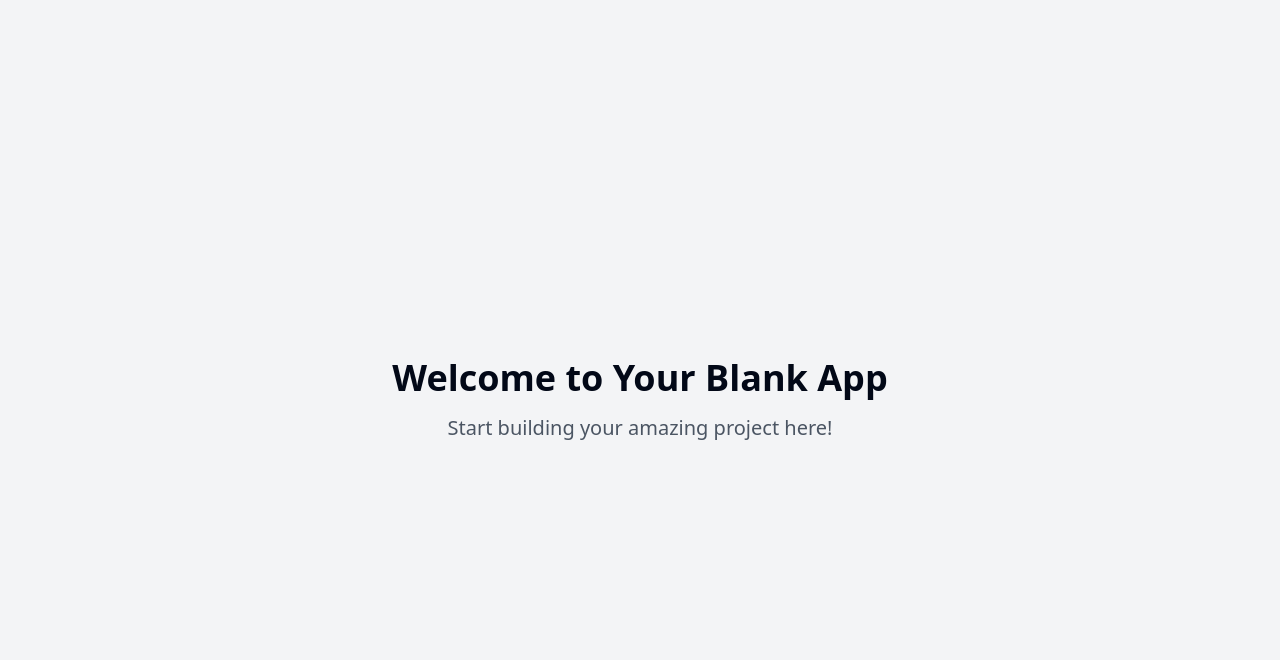
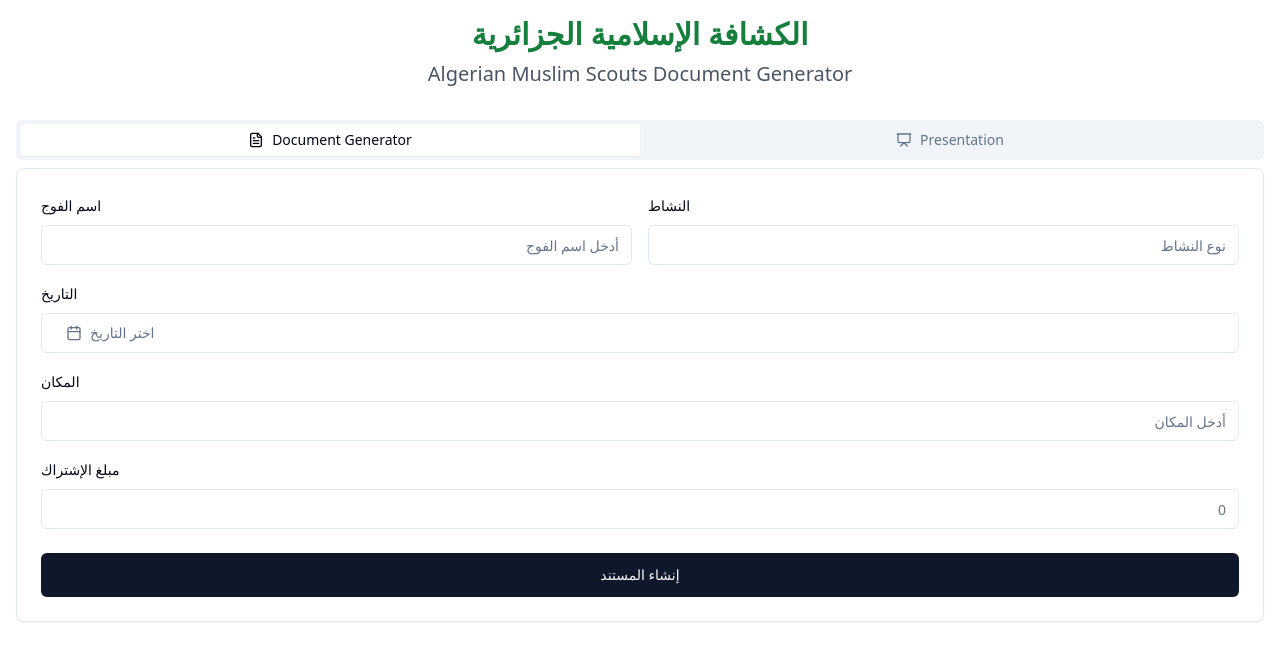
Before and after one commit to yacinebelhadi/scout-pdf-wizard, a React (Vite) app: page / in a window 1280 px wide. Shown: the top 660 px of the page. Built offline with nearby package versions, Linux system fonts and the light colour scheme.

Commit message:
Add initial project setup
Create basic project structure and dependencies.

```diff
--- /dev/null
+++ b/src/components/DocumentForm.tsx
@@ -0,0 +1,102 @@
+
+import { Card } from "@/components/ui/card";
+import { Input } from "@/components/ui/input";
+import { Label } from "@/components/ui/label";
+import { Button } from "@/components/ui/button";
+import { Calendar } from "@/components/ui/calendar";
+import { Popover, PopoverContent, PopoverTrigger } from "@/components/ui/popover";
+import { Calendar as CalendarIcon } from "lucide-react";
+import { cn } from "@/lib/utils";
+import { format } from "date-fns";
+import { ar } from "date-fns/locale";
+import { useState } from "react";
+
+const DocumentForm = () => {
+  const [date, setDate] = useState<Date>();
+
+  return (
+    <Card className="p-6">
+      <form className="space-y-6">
+        <div className="space-y-4">
+          <div className="grid grid-cols-2 gap-4">
+            <div className="space-y-2">
+              <Label htmlFor="groupName">اسم الفوج</Label>
+              <Input
+                id="groupName"
+                placeholder="أدخل اسم الفوج"
+                className="text-right"
+                dir="rtl"
+              />
+            </div>
+            <div className="space-y-2">
+              <Label htmlFor="activityType">النشاط</Label>
+              <Input
+                id="activityType"
+                placeholder="نوع النشاط"
+                className="text-right"
+                dir="rtl"
+              />
+            </div>
+          </div>
+
+          <div className="space-y-2">
+            <Label>التاريخ</Label>
+            <Popover>
+              <PopoverTrigger asChild>
+                <Button
+                  variant="outline"
+                  className={cn(
+                    "w-full justify-start text-right",
+                    !date && "text-muted-foreground"
+                  )}
+                >
+                  <CalendarIcon className="ml-2 h-4 w-4" />
+                  {date ? (
+                    format(date, "PPP", { locale: ar })
+                  ) : (
+                    <span>اختر التاريخ</span>
+                  )}
+                </Button>
+              </PopoverTrigger>
+              <PopoverContent className="w-auto p-0" align="start">
+                <Calendar
+                  mode="single"
+                  selected={date}
+                  onSelect={setDate}
+                  initialFocus
+                />
+              </PopoverContent>
+            </Popover>
+          </div>
+
+          <div className="space-y-2">
+            <Label htmlFor="location">المكان</Label>
+            <Input
+              id="location"
+              placeholder="أدخل المكان"
+              className="text-right"
+              dir="rtl"
+            />
+          </div>
+
+          <div className="space-y-2">
+            <Label htmlFor="amount">مبلغ الإشتراك</Label>
+            <Input
+              id="amount"
+              type="number"
+              placeholder="0"
+              className="text-right"
+              dir="rtl"
+            />
+          </div>
+        </div>
+
+        <Button className="w-full" size="lg">
+          إنشاء المستند
+        </Button>
+      </form>
+    </Card>
+  );
+};
+
+export default DocumentForm;
--- /dev/null
+++ b/src/components/Presentation.tsx
@@ -0,0 +1,27 @@
+
+import { Card, CardContent, CardHeader, CardTitle } from "@/components/ui/card";
+
+const Presentation = () => {
+  return (
+    <div className="space-y-6">
+      <Card>
+        <CardHeader>
+          <CardTitle className="text-center text-2xl">
+            مرحباً بكم في الكشافة الإسلامية الجزائرية
+          </CardTitle>
+        </CardHeader>
+        <CardContent className="text-right" dir="rtl">
+          <p className="text-lg text-gray-700 leading-relaxed">
+            نحن منظمة تربوية تطوعية مستقلة تهدف إلى المساهمة في تنمية قدرات
+            الأطفال والشباب روحياً وفكرياً وبدنياً ليكونوا مواطنين صالحين في
+            مجتمعهم.
+          </p>
+        </CardContent>
+      </Card>
+
+      {/* We'll add more presentation content later as needed */}
+    </div>
+  );
+};
+
+export default Presentation;
--- a/src/pages/Index.tsx
+++ b/src/pages/Index.tsx
@@ -1,12 +1,39 @@
-// Update this page (the content is just a fallback if you fail to update the page)
+
+import { Tabs, TabsContent, TabsList, TabsTrigger } from "@/components/ui/tabs";
+import DocumentForm from "@/components/DocumentForm";
+import Presentation from "@/components/Presentation";
+import { FileText, Presentation as PresentationIcon } from "lucide-react";
 
 const Index = () => {
   return (
-    <div className="min-h-screen flex items-center justify-center bg-gray-100">
-      <div className="text-center">
-        <h1 className="text-4xl font-bold mb-4">Welcome to Your Blank App</h1>
-        <p className="text-xl text-gray-600">Start building your amazing project here!</p>
-      </div>
+    <div className="container mx-auto p-4 min-h-screen">
+      <header className="mb-8 text-center">
+        <h1 className="text-3xl font-bold text-green-700 mb-2">
+          الكشافة الإسلامية الجزائرية
+        </h1>
+        <h2 className="text-xl text-gray-600">
+          Algerian Muslim Scouts Document Generator
+        </h2>
+      </header>
+
+      <Tabs defaultValue="document" className="w-full">
+        <TabsList className="grid w-full grid-cols-2">
+          <TabsTrigger value="document" className="flex items-center gap-2">
+            <FileText className="w-4 h-4" />
+            Document Generator
+          </TabsTrigger>
+          <TabsTrigger value="presentation" className="flex items-center gap-2">
+            <PresentationIcon className="w-4 h-4" />
+            Presentation
+          </TabsTrigger>
+        </TabsList>
+        <TabsContent value="document">
+          <DocumentForm />
+        </TabsContent>
+        <TabsContent value="presentation">
+          <Presentation />
+        </TabsContent>
+      </Tabs>
     </div>
   );
 };
```
